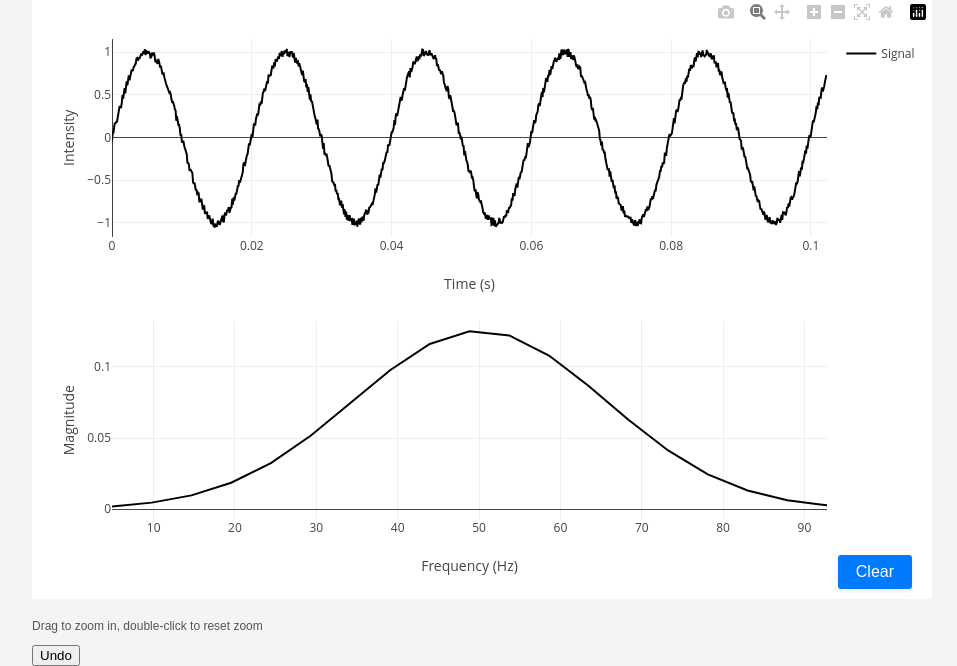
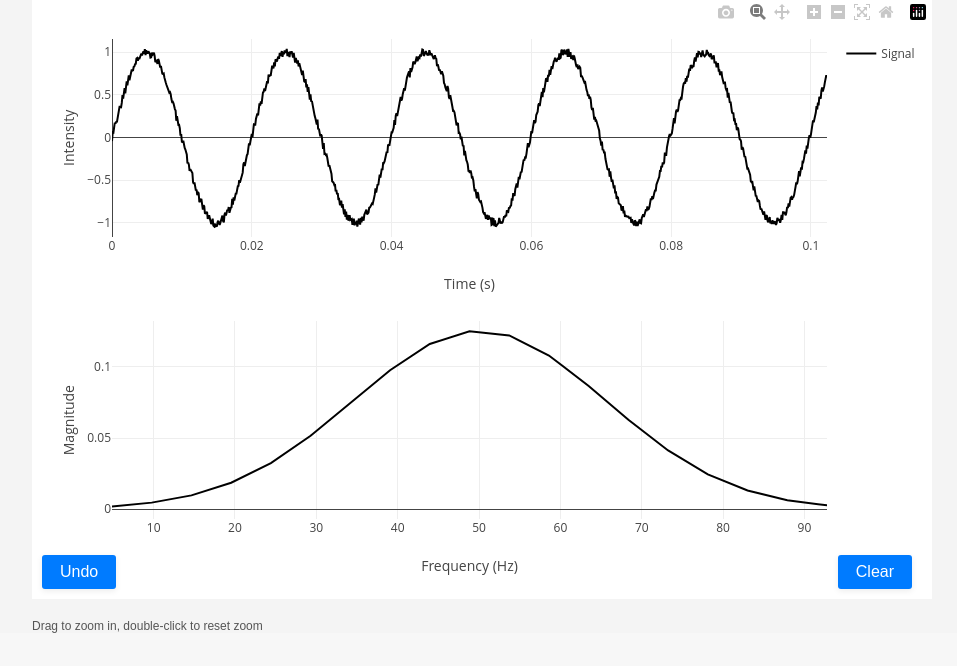
Before and after one commit to thacien20/work_proj, a Flask app: page / in a window 1280 px wide. Shown: the part 423-1089 px from the top of the page, without its empty margins (198-1155 px from the left). After the commit the page ends 1056 px from the top, so only its background shows below. Run offline with Flask 3, Linux system fonts and the light colour scheme; some libraries are stand-ins or nearby versions.

Commit message:
moved undo button

```diff
--- a/static/css/styles.css
+++ b/static/css/styles.css
@@ -226,6 +226,26 @@ canvas:not(:supported) + .canvas-fallback {
     background-color: #0056b3;
 }
 
+.plot-undo-btn {
+    position: absolute;
+    bottom: 10px;
+    left: 0;
+    z-index: 10;
+    background-color: #007bff;
+    color: #fff;
+    border: none;
+    border-radius: 3px;
+    padding: 8px 18px;
+    font-size: 16px;
+    cursor: pointer;
+    box-shadow: 0 2px 6px rgba(0,0,0,0.08);
+    transition: background 0.2s;
+    margin-left: 10px;
+}
+.plot-undo-btn:hover, .plot-undo-btn:focus {
+    background-color: #0056b3;
+}
+
 /* Custom legend styles */
 #custom-legend {
     display: flex;
```
